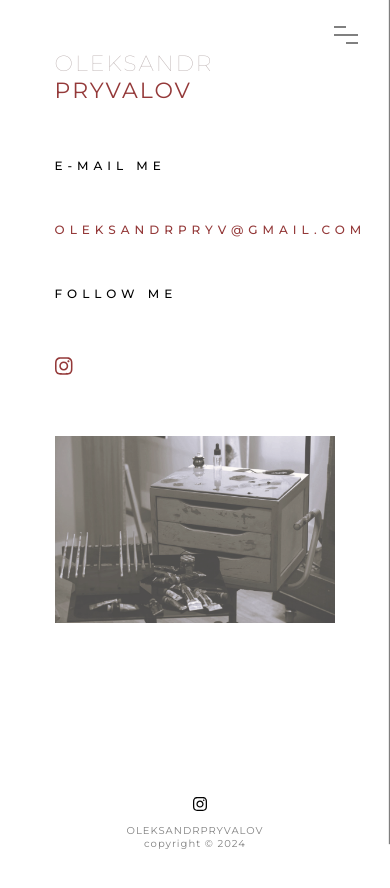
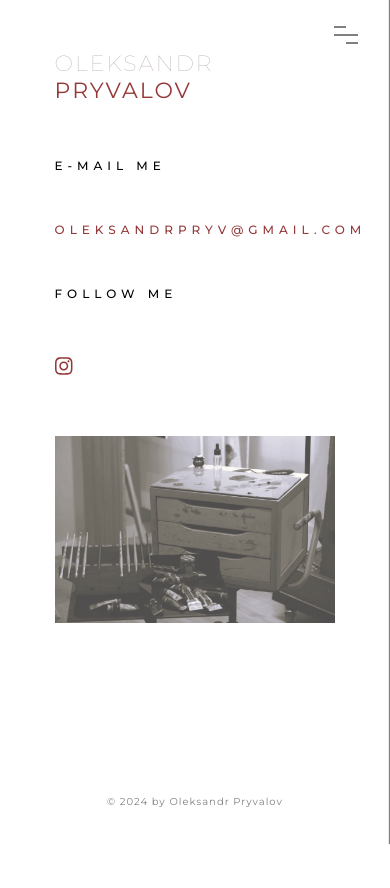
Before and after one commit to multumInParvo/oleksandr_pryvalov, a React (Create React App) app in the folder my-app/: page /contact in a window 390 px wide. Shown: the top 888 px of the page. After the commit the page ends 858 px from the top, so only its background shows below. Built offline with nearby package versions, Linux system fonts and the light colour scheme.

Commit message:
modified footer

```diff
--- a/my-app/src/components/Footer/Footer.jsx
+++ b/my-app/src/components/Footer/Footer.jsx
@@ -1,19 +1,14 @@
 // Footer
 import React from 'react';
-import { Link } from 'react-router-dom';
-import { FontAwesomeIcon } from '@fortawesome/react-fontawesome';
-import { faInstagram } from '@fortawesome/free-brands-svg-icons';
 import '../Footer/Footer.scss';
 
 function Footer() {
     return (
         <div className="footer">
-            <div className='footer-text'>copyright © 2024
+            <div className='footer-text'>
                 <p className='footer-logo'>
-                    <span className='footer-name'> OLEKSANDR</span>
-                    <span className='footer-surname'>PRYVALOV</span>
+                    <span>© 2024 by Oleksandr Pryvalov</span>
                 </p>
-                <Link to="https://www.instagram.com/oleksandrpryv/" className='instagram-logo'><FontAwesomeIcon icon={faInstagram} /></Link>
             </div>
         </div>
     );
--- a/my-app/src/components/Footer/Footer.scss
+++ b/my-app/src/components/Footer/Footer.scss
@@ -18,26 +18,6 @@
 
     .footer-logo {
       margin: 0;
-
-      .footer-name {
-        letter-spacing: 1px;
-        padding-left: 10px;
-      }
-
-      .footer-surname {
-        letter-spacing: 1px;
-      }
-    }
-
-    .instagram-logo {
-      font-size: 16px;
-      color: $name-color;
-      padding-left: 10px;
-      transition: color 0.2s;
-
-      &:hover {
-        color: $menu-color;
-      }
     }
   }
 }
@@ -51,16 +31,6 @@
 
       .footer-logo {
         display: flex;
-
-        .footer-name {
-          padding: 0;
-        }
-      }
-
-      .instagram-logo {
-        margin-bottom: 10px;
-        color: $menu-color;
-        transition: none;
       }
     }
   }
```
